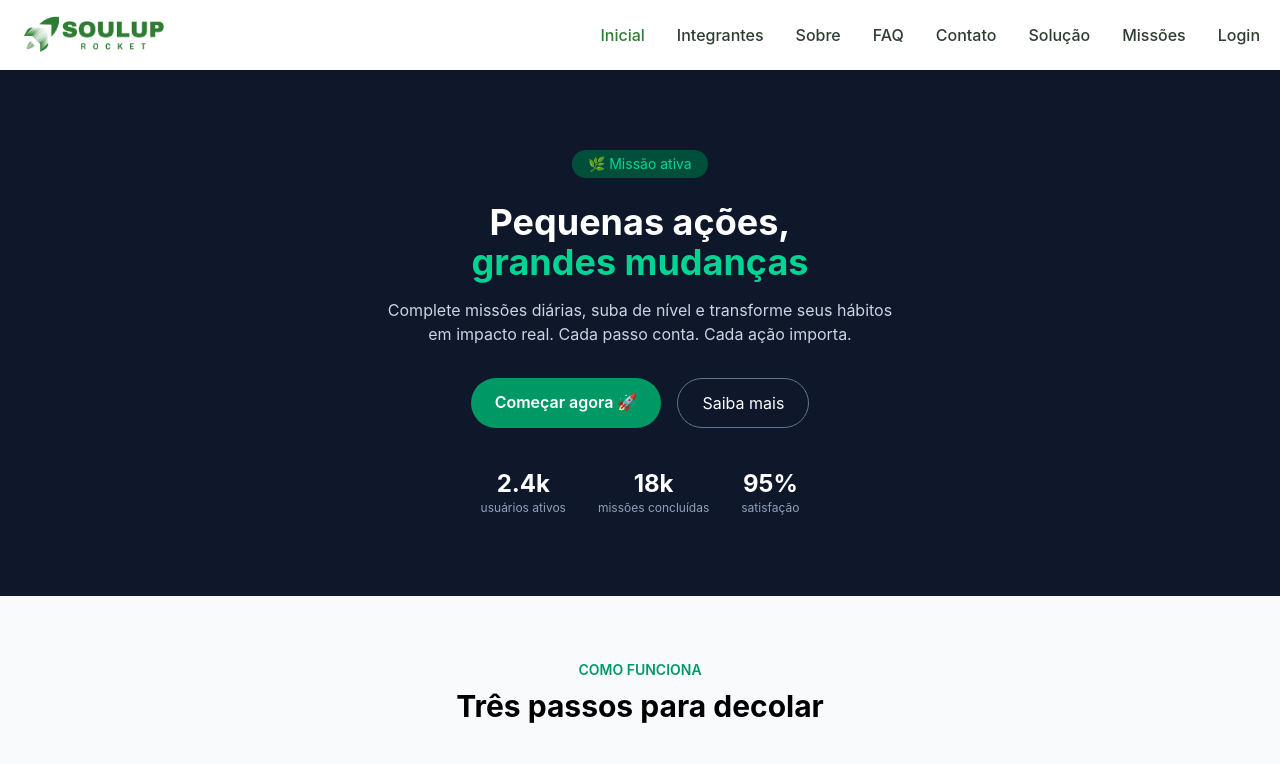
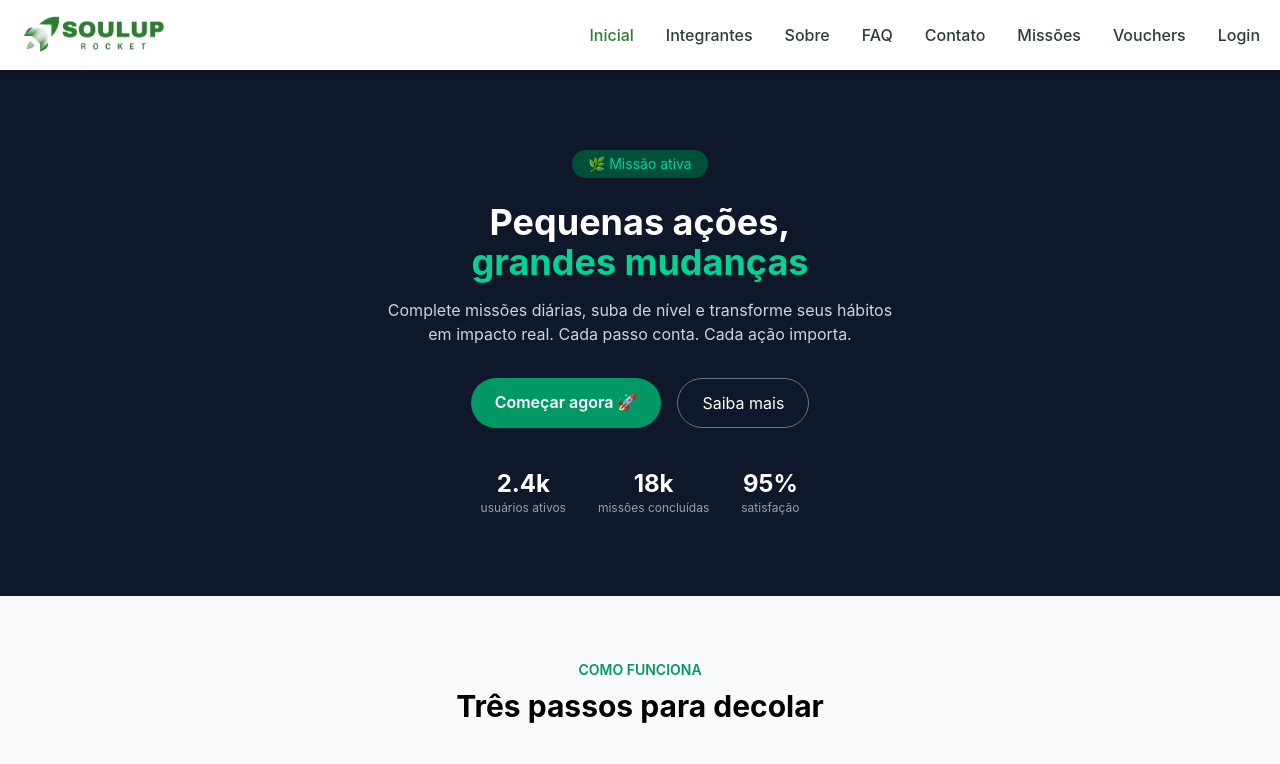
Before and after one commit to TailyniDev/SOUL-UP---Challenger, a React (Vite) app: page / in a window 1280 px wide. Shown: the top 764 px of the page. Built offline with nearby package versions, Linux system fonts and the light colour scheme; no server answers.

Commit message:
feat: adiciona rota /vouchers e link no menu

```diff
--- a/src/components/Menu/index.tsx
+++ b/src/components/Menu/index.tsx
@@ -6,9 +6,10 @@ const LINKS = [
   { to: "/sobre", rotulo: "Sobre" },
   { to: "/faq", rotulo: "FAQ" },
   { to: "/contato", rotulo: "Contato" },
-  { to: "/solucao", rotulo: "Solução" },
   { to: "/missoes", rotulo: "Missões" },
+  { to: "/vouchers", rotulo: "Vouchers" },
   { to: "/login", rotulo: "Login" },
+
 ];
 
 type MenuProps = {
--- a/src/routes/AppRoutes.tsx
+++ b/src/routes/AppRoutes.tsx
@@ -11,6 +11,7 @@ import MissaoDetalhe from '../pages/MissaoDetalhe'
 import Login from '../pages/Login';
 import Cadastro from '../pages/Cadastro';
 import NaoEncontrada from '../pages/NaoEncontrada';
+import Vouchers from '../pages/Vouchers'
 
 export const router = createBrowserRouter([
   {
@@ -28,6 +29,7 @@ export const router = createBrowserRouter([
       { path: 'login', element: <Login /> },
       { path: 'cadastro', element: <Cadastro /> },
       { path: '*', element: <NaoEncontrada /> },
+      { path: 'vouchers', element: <Vouchers /> },
     ],
   },
 ])
```
